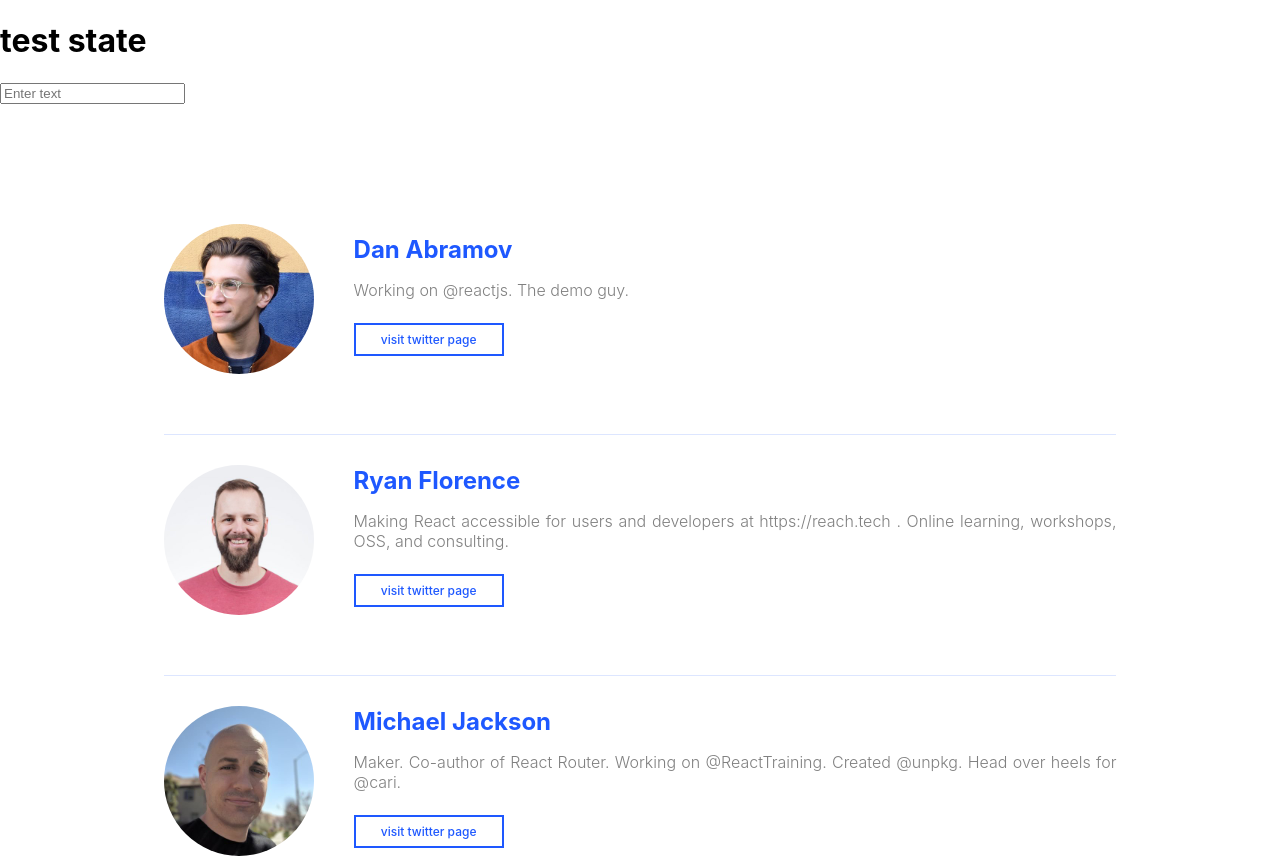
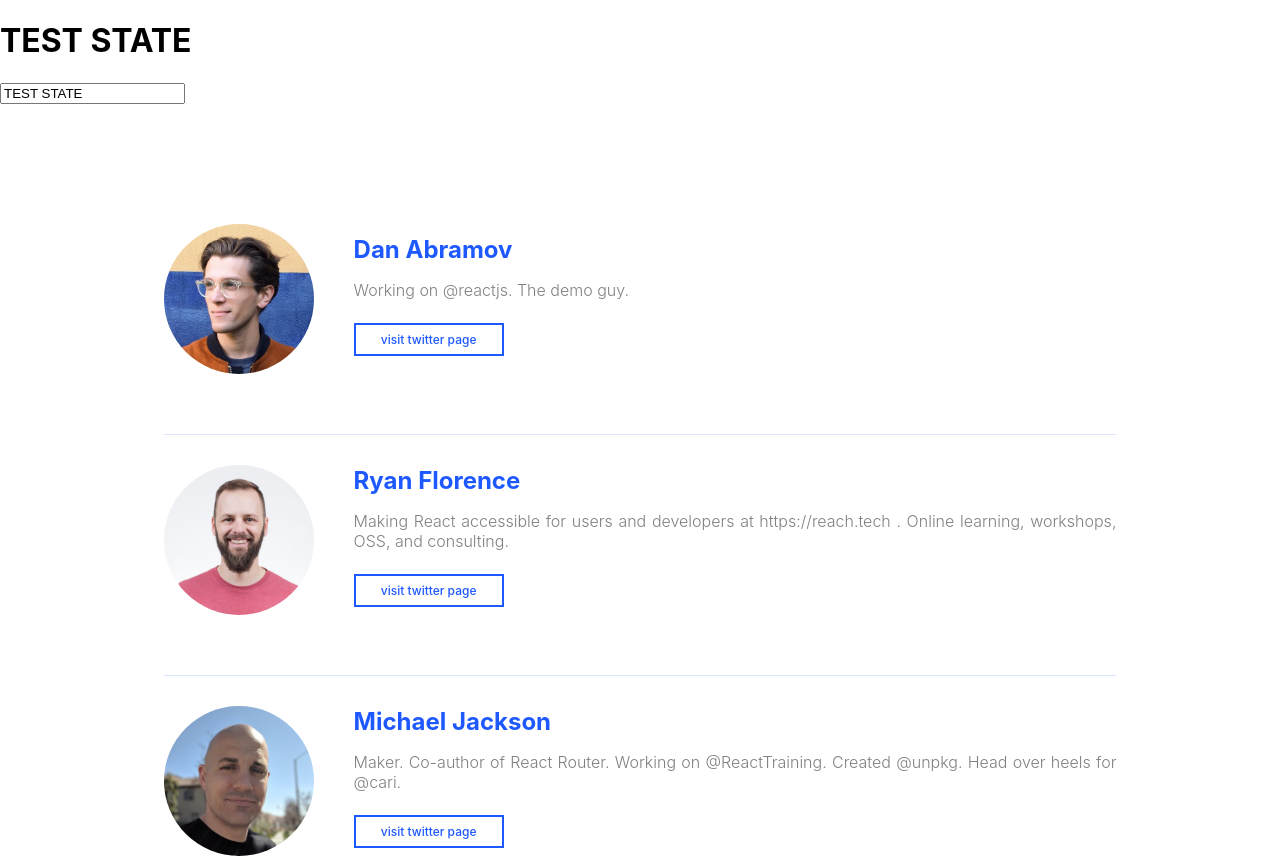
Before and after one commit to JakHer/FavNote, a React (Create React App) app: page / in a window 1280 px wide. Shown: the top 858 px of the page. Built offline with nearby package versions, Linux system fonts and the light colour scheme.

Commit message:
feat: controlled input

```diff
--- a/src/components/MyComponent/MyComponent.js
+++ b/src/components/MyComponent/MyComponent.js
@@ -2,14 +2,22 @@ import React from "react";
 
 class MyComponent extends React.Component {
   state = {
-    text: "test state",
+    text: "TEST STATE",
   };
-  handleChange = () => console.log(this.state.text);
+
+  handleChange = (e) => {
+    this.setState({ text: e.target.value.toUpperCase() });
+  };
+
   render() {
     return (
       <>
         <h1>{this.state.text}</h1>
-        <input placeholder="Enter text" onChange={this.handleChange} />
+        <input
+          placeholder="Enter text"
+          onChange={this.handleChange}
+          value={this.state.text}
+        />
       </>
     );
   }
```
